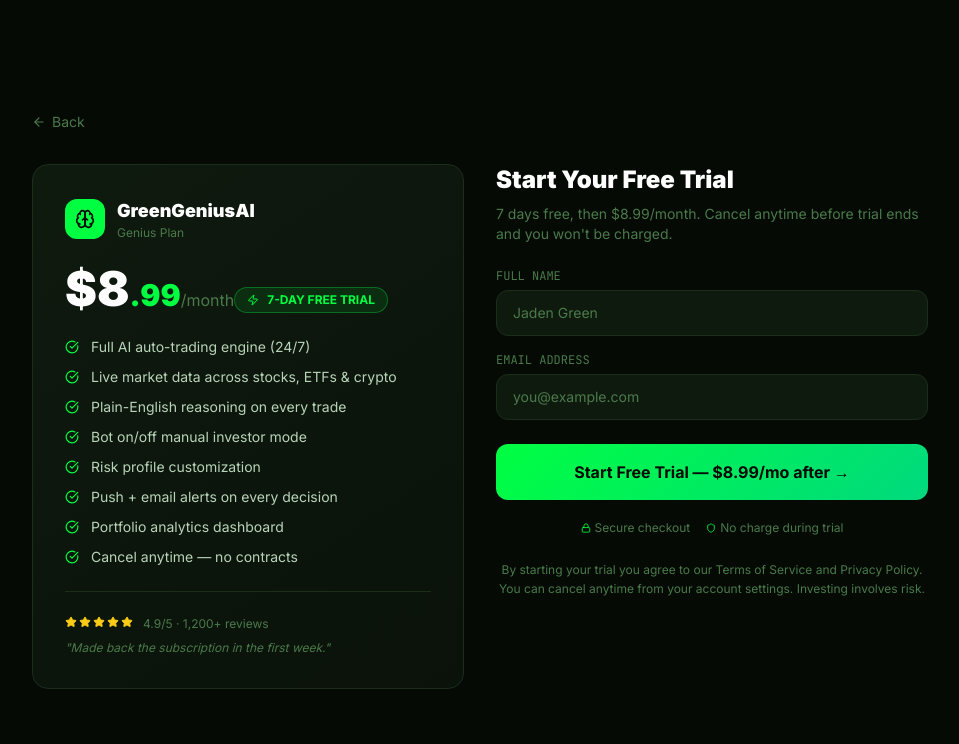
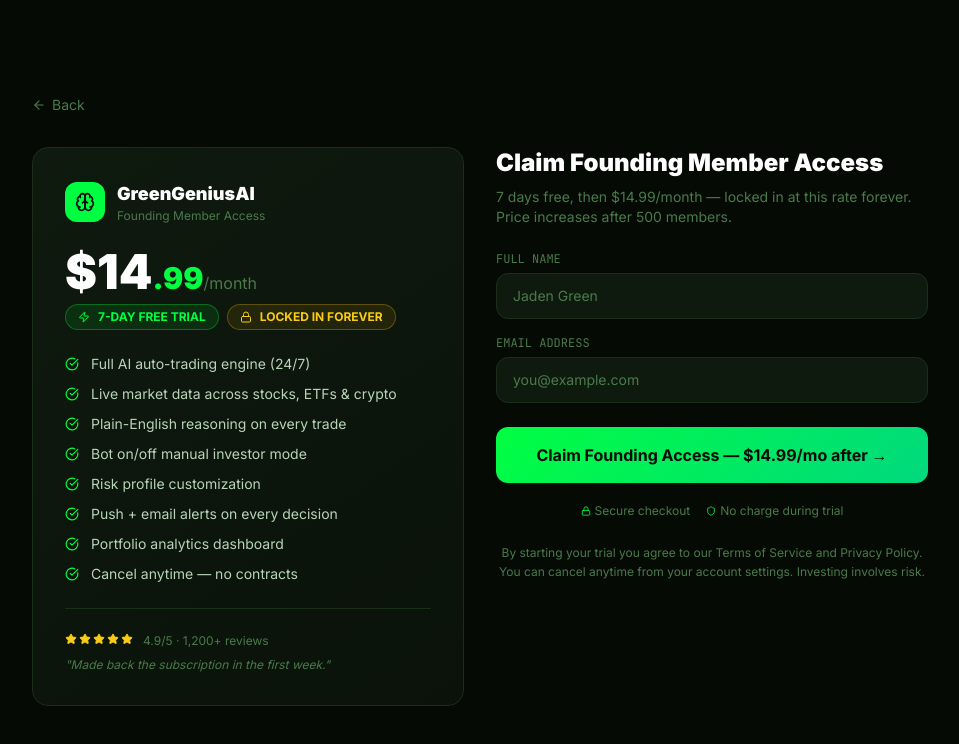
Before and after one commit to willystakker/greengeniusai, a Next.js app in the folder website/: page /checkout in a window 1280 px wide. Shown: the top 744 px of the page, without its empty margins (160-1119 px from the left). Built offline with nearby package versions, Linux system fonts and the light colour scheme.

Commit message:
feat: .99 founding member pricing with lock-in exclusivity

```diff
--- a/website/app/checkout/page.tsx
+++ b/website/app/checkout/page.tsx
@@ -73,17 +73,23 @@ function CheckoutContent() {
               </div>
               <div>
                 <p className="font-black text-white text-lg">GreenGeniusAI</p>
-                <p className="text-xs text-genius-muted">Genius Plan</p>
+                <p className="text-xs text-genius-muted">Founding Member Access</p>
               </div>
             </div>
 
             <div className="mb-6">
-              <span className="text-5xl font-black text-white">$8</span>
+              <span className="text-5xl font-black text-white">$14</span>
               <span className="text-3xl font-black text-genius-green">.99</span>
               <span className="text-genius-muted">/month</span>
-              <div className="mt-2 inline-flex items-center gap-2 px-3 py-1 bg-genius-green/10 border border-genius-green/30 rounded-full">
-                <Zap size={12} className="text-genius-green" />
-                <span className="text-xs font-bold text-genius-green">7-DAY FREE TRIAL</span>
+              <div className="mt-2 flex flex-wrap gap-2">
+                <div className="inline-flex items-center gap-2 px-3 py-1 bg-genius-green/10 border border-genius-green/30 rounded-full">
+                  <Zap size={12} className="text-genius-green" />
+                  <span className="text-xs font-bold text-genius-green">7-DAY FREE TRIAL</span>
+                </div>
+                <div className="inline-flex items-center gap-2 px-3 py-1 bg-yellow-500/10 border border-yellow-500/30 rounded-full">
+                  <Lock size={12} className="text-yellow-400" />
+                  <span className="text-xs font-bold text-yellow-400">LOCKED IN FOREVER</span>
+                </div>
               </div>
             </div>
 
@@ -108,9 +114,9 @@ function CheckoutContent() {
 
           {/* Right — checkout form */}
           <div>
-            <h1 className="text-2xl font-black text-white mb-2">Start Your Free Trial</h1>
+            <h1 className="text-2xl font-black text-white mb-2">Claim Founding Member Access</h1>
             <p className="text-genius-muted text-sm mb-6">
-              7 days free, then $8.99/month. Cancel anytime before trial ends and you won't be charged.
+              7 days free, then $14.99/month — locked in at this rate forever. Price increases after 500 members.
             </p>
 
             {cancelled && (
@@ -153,7 +159,7 @@ function CheckoutContent() {
                 {loading ? (
                   <span className="animate-pulse">Redirecting to secure checkout...</span>
                 ) : (
-                  "Start Free Trial — $8.99/mo after →"
+                  "Claim Founding Access — $14.99/mo after →"
                 )}
               </button>
 
--- a/website/app/layout.tsx
+++ b/website/app/layout.tsx
@@ -4,18 +4,18 @@ import "./globals.css";
 export const metadata: Metadata = {
   title: "GreenGeniusAI — The World's Smartest AI Investor",
   description:
-    "GreenGeniusAI automatically invests your money into the hottest trending assets, exits before declines, and explains every decision. $8.99/month. Powered by real-time market intelligence.",
+    "GreenGeniusAI automatically invests your money into the hottest trending assets, exits before declines, and explains every decision. Founding member rate $14.99/month. Powered by real-time market intelligence.",
   keywords: "AI investing, automated trading, stock market AI, smart investor, GreenGeniusAI",
   openGraph: {
     title: "GreenGeniusAI — The World's Smartest AI Investor",
-    description: "AI that invests smarter than Wall Street. $8.99/month.",
+    description: "AI that invests smarter than Wall Street. Founding member rate — $14.99/month.",
     type: "website",
     siteName: "GreenGeniusAI",
   },
   twitter: {
     card: "summary_large_image",
     title: "GreenGeniusAI",
-    description: "AI that invests smarter than Wall Street. $8.99/month.",
+    description: "AI that invests smarter than Wall Street. Founding member rate — $14.99/month.",
   },
 };
 
--- a/website/app/page.tsx
+++ b/website/app/page.tsx
@@ -9,20 +9,22 @@ import {
   Activity, AlertTriangle, Eye, Settings
 } from "lucide-react";
 
-// ─── Live ticker data (would be real API in production) ─────────────────────
-const TICKER_DATA = [
-  { sym: "AAPL", price: "189.42", change: "+2.14%", up: true },
-  { sym: "NVDA", price: "875.39", change: "+4.82%", up: true },
-  { sym: "TSLA", price: "248.11", change: "-1.23%", up: false },
-  { sym: "MSFT", price: "414.67", change: "+1.07%", up: true },
-  { sym: "BTC", price: "68,240", change: "+3.41%", up: true },
-  { sym: "ETH", price: "3,812", change: "+2.97%", up: true },
-  { sym: "SPY", price: "528.44", change: "+0.84%", up: true },
-  { sym: "AMZN", price: "186.22", change: "-0.41%", up: false },
-  { sym: "GOOGL", price: "170.58", change: "+1.55%", up: true },
-  { sym: "META", price: "528.11", change: "+2.08%", up: true },
-  { sym: "SOL", price: "178.44", change: "+5.11%", up: true },
-  { sym: "QQQ", price: "455.78", change: "+0.92%", up: true },
+// ─── Ticker type ─────────────────────────────────────────────────────────────
+type Ticker = { sym: string; price: string; change: string; up: boolean };
+
+const FALLBACK_TICKERS: Ticker[] = [
+  { sym: "AAPL", price: "---", change: "---", up: true },
+  { sym: "NVDA", price: "---", change: "---", up: true },
+  { sym: "TSLA", price: "---", change: "---", up: false },
+  { sym: "MSFT", price: "---", change: "---", up: true },
+  { sym: "BTC",  price: "---", change: "---", up: true },
+  { sym: "ETH",  price: "---", change: "---", up: true },
+  { sym: "SOL",  price: "---", change: "---", up: true },
+  { sym: "SPY",  price: "---", change: "---", up: true },
+  { sym: "AMZN", price: "---", change: "---", up: false },
+  { sym: "GOOGL",price: "---", change: "---", up: true },
+  { sym: "META", price: "---", change: "---", up: true },
+  { sym: "AMD",  price: "---", change: "---", up: true },
 ];
 
 // ─── AI Trade log entries ────────────────────────────────────────────────────
@@ -93,10 +95,10 @@ const FEATURES = [
 const PLANS = [
   {
     name: "Genius",
-    price: "8.99",
+    price: "14.99",
     period: "month",
     highlight: true,
-    badge: "Most Popular",
+    badge: "Founding Member",
     features: [
       "Full AI auto-investing engine",
       "Live market data & alerts",
@@ -145,6 +147,23 @@ export default function HomePage() {
   const [activeTradeIdx, setActiveTradeIdx] = useState(0);
   const [botActive, setBotActive] = useState(true);
   const [portfolioValue, setPortfolioValue] = useState(12847.33);
+  const [tickerData, setTickerData] = useState<Ticker[]>(FALLBACK_TICKERS);
+
+  // Fetch live prices on mount and every 30 seconds
+  useEffect(() => {
+    const fetchTickers = async () => {
+      try {
+        const res = await fetch("/api/ticker");
+        if (res.ok) {
+          const data = await res.json();
+          if (data?.length) setTickerData(data);
+        }
+      } catch {}
+    };
+    fetchTickers();
+    const iv = setInterval(fetchTickers, 30000);
+    return () => clearInterval(iv);
+  }, []);
 
   // Simulate live portfolio ticking
   useEffect(() => {
@@ -203,7 +222,7 @@ export default function HomePage() {
                 href="/auth?mode=signup"
                 className="btn-genius px-5 py-2 rounded-lg text-sm font-bold"
               >
-                Start Free Trial
+                Claim Founding Access
               </Link>
             </div>
 
@@ -231,7 +250,7 @@ export default function HomePage() {
               </a>
             ))}
             <Link href="/auth?mode=signup" className="btn-genius px-5 py-3 rounded-lg text-center font-bold">
-              Start Free Trial
+              Claim Founding Access
             </Link>
           </div>
         )}
@@ -241,7 +260,7 @@ export default function HomePage() {
       <div className="fixed top-16 left-0 right-0 z-40 bg-genius-card border-b border-genius-border py-2 overflow-hidden">
         <div className="ticker-wrapper">
           <div className="ticker-track">
-            {[...TICKER_DATA, ...TICKER_DATA].map((t, i) => (
+            {[...tickerData, ...tickerData].map((t, i) => (
               <span key={i} className="inline-flex items-center gap-2 mr-8">
                 <span className="font-mono font-bold text-xs text-white">{t.sym}</span>
                 <span className="font-mono text-xs text-genius-muted">${t.price}</span>
@@ -283,7 +302,7 @@ export default function HomePage() {
               </h1>
 
               <p className="text-lg text-genius-text leading-relaxed mb-8 max-w-lg">
-                GreenGeniusAI automatically detects the hottest trending assets, buys in at the perfect moment, and exits before the decline — then tells you <em>exactly</em> why it made every move. For $8.99/month.
+                GreenGeniusAI automatically detects the hottest trending assets, buys in at the perfect moment, and exits before the decline — then tells you <em>exactly</em> why it made every move. Founding member rate: $14.99/month.
               </p>
 
               <div className="flex flex-col sm:flex-row gap-4 mb-10">
@@ -291,7 +310,7 @@ export default function HomePage() {
                   href="/auth?mode=signup"
                   className="btn-genius px-8 py-4 rounded-xl text-base font-black flex items-center justify-center gap-2"
                 >
-                  Start Your Free Trial
+                  Claim Founding Access
                   <ChevronRight size={18} />
                 </Link>
                 <a
@@ -554,19 +573,25 @@ export default function HomePage() {
             One Price. <span className="text-genius-green">Genius Included.</span>
           </h2>
           <p className="text-genius-text mb-12">
-            Less than a coffee a month for an AI that manages your entire investment portfolio.
+            Reserved for serious investors only. First 500 founding members lock in this rate forever.
           </p>
 
           <div className="genius-card rounded-3xl p-8 border border-genius-green/40 shadow-genius-strong relative overflow-hidden">
             <div className="absolute top-0 left-0 right-0 h-1 bg-gradient-to-r from-transparent via-genius-green to-transparent" />
-            <div className="inline-block px-3 py-1 bg-genius-green/20 border border-genius-green/30 rounded-full text-genius-green text-xs font-bold mb-4">
-              MOST POPULAR
+            <div className="flex items-center justify-center gap-2 mb-4">
+              <div className="inline-block px-3 py-1 bg-genius-green/20 border border-genius-green/30 rounded-full text-genius-green text-xs font-bold">
+                FOUNDING MEMBER RATE
+              </div>
+              <div className="inline-block px-3 py-1 bg-yellow-500/10 border border-yellow-500/30 rounded-full text-yellow-400 text-xs font-bold">
+                LOCKS IN FOREVER
+              </div>
             </div>
-            <div className="mb-6">
-              <span className="text-6xl font-black text-white">$8</span>
+            <div className="mb-2">
+              <span className="text-6xl font-black text-white">$14</span>
               <span className="text-3xl font-black text-genius-green">.99</span>
               <span className="text-genius-muted text-lg">/month</span>
             </div>
+            <p className="text-xs text-genius-muted mb-6">Price goes up at 500 members. You lock in $14.99 permanently.</p>
             <div className="flex flex-col gap-3 mb-8 text-left">
               {PLANS[0].features.map((f, i) => (
                 <div key={i} className="flex items-center gap-3">
@@ -579,10 +604,10 @@ export default function HomePage() {
               href="/auth?mode=signup"
               className="btn-genius w-full py-4 rounded-xl font-black text-base flex items-center justify-center gap-2"
             >
-              Start 7-Day Free Trial
+              Claim Founding Access — 7 Days Free
               <ArrowUpRight size={18} />
             </Link>
-            <p className="text-xs text-genius-muted mt-3">No credit card required for trial. Cancel anytime.</p>
+            <p className="text-xs text-genius-muted mt-3">No credit card required for trial. Lock in $14.99 forever. Cancel anytime.</p>
           </div>
         </div>
       </section>
@@ -649,16 +674,16 @@ export default function HomePage() {
             Ready to Invest<br />Like a <span className="text-genius-green glow-text">Genius?</span>
           </h2>
           <p className="text-genius-text text-lg mb-8">
-            Join thousands of investors letting AI work smarter with their money. Start your free 7-day trial today.
+            Only 500 founding member spots available. Lock in $14.99/month forever — price increases after that.
           </p>
           <Link
             href="/auth?mode=signup"
             className="btn-genius inline-flex items-center gap-2 px-10 py-5 rounded-xl text-lg font-black"
           >
-            Start Free — $8.99/mo After
+            Claim Your Founding Rate — Free for 7 Days
             <ChevronRight size={22} />
           </Link>
-          <p className="text-xs text-genius-muted mt-4">No credit card required. Cancel anytime.</p>
+          <p className="text-xs text-genius-muted mt-4">No credit card required. Cancel anytime before trial ends.</p>
         </div>
       </section>
 
```
